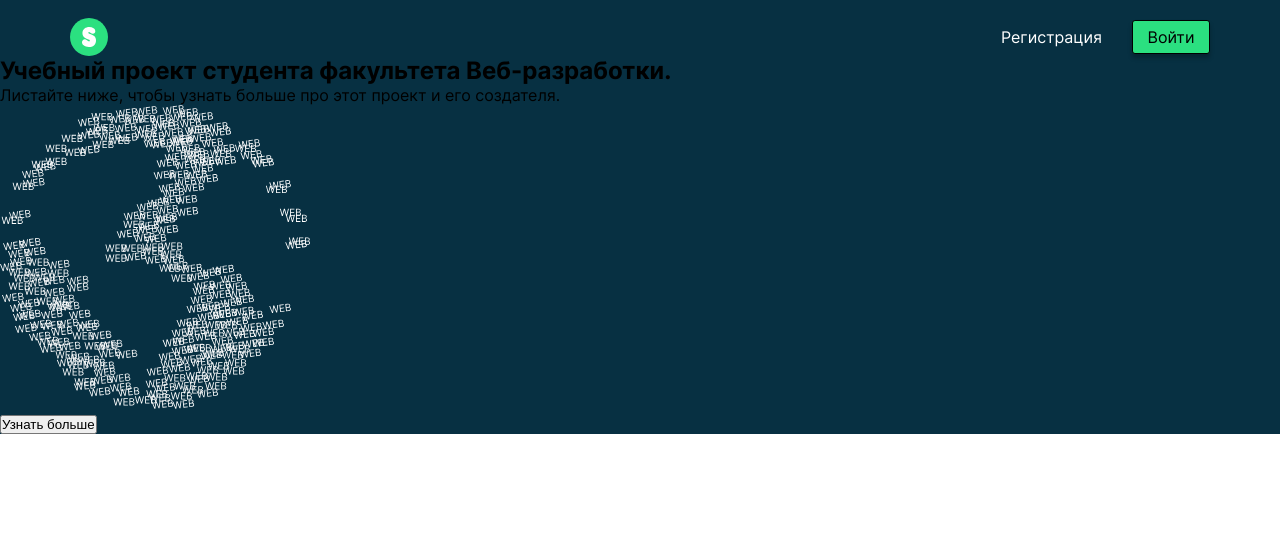
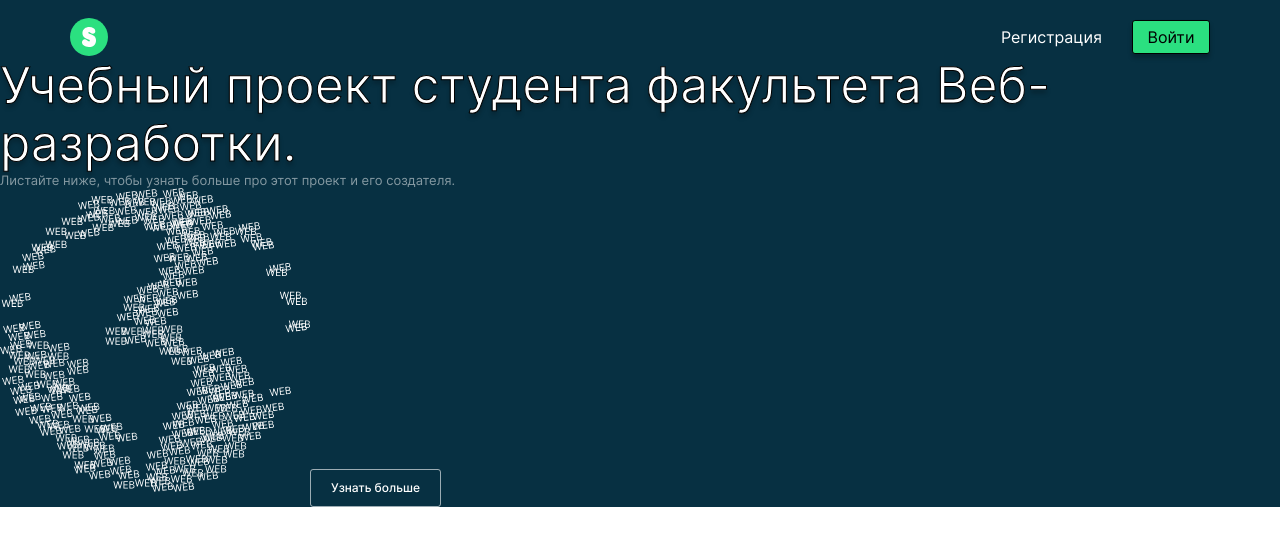
Before and after one commit to muravevanastya/movies-explorer-frontend, a React (Create React App) app: page / in a window 1280 px wide. Shown: the top 546 px of the page. Built offline with nearby package versions, Linux system fonts and the light colour scheme.

Commit message:
стилизовала элементы

```diff
--- a/src/components/Promo/Promo.css
+++ b/src/components/Promo/Promo.css
@@ -1,4 +1,40 @@
 .promo {
   background-color: #073042;
-  margin: 0;
 }
+
+.promo__title {
+  color: #FFFFFF;
+  -webkit-text-stroke: 1px #000000;
+  text-shadow: 0px 4px 4px rgba(0, 0, 0, 0.25);
+  font-weight: 400;
+  font-size: 50px;
+  line-height: 58px;
+}
+
+.promo__subtitle {
+  font-weight: 400;
+  font-size: 13px;
+  line-height: 16px;
+  color: #FFFFFF;
+  mix-blend-mode: normal;
+  opacity: 0.5;
+}
+
+.promo__picture {
+  width: 310px;
+  height: 304px;
+}
+
+.promo__more-button {
+  background: none;
+  border: 1px solid rgba(255, 255, 255, 0.6);
+  border-radius: 3px;
+  cursor: pointer;
+  padding: 10px 20px;
+  font-family: 'Inter';
+  font-style: normal;
+  font-weight: 500;
+  font-size: 12px;
+  line-height: 16px;
+  color: #FFFFFF;
+}
--- a/src/components/Promo/Promo.jsx
+++ b/src/components/Promo/Promo.jsx
@@ -7,9 +7,7 @@ function Promo() {
       <h1 className="promo__title">Учебный проект студента факультета Веб-разработки.</h1>
       <p className="promo__subtitle">Листайте ниже, чтобы узнать больше про этот проект и его создателя.</p>
       <img className='promo__picture' src={planet} alt="Планета" />
-      <div className='promo__more'>
-        <button className='promo__more-button'>Узнать больше</button>
-      </div>
+      <button className='promo__more-button'>Узнать больше</button>
     </section>
   )
 }
```
